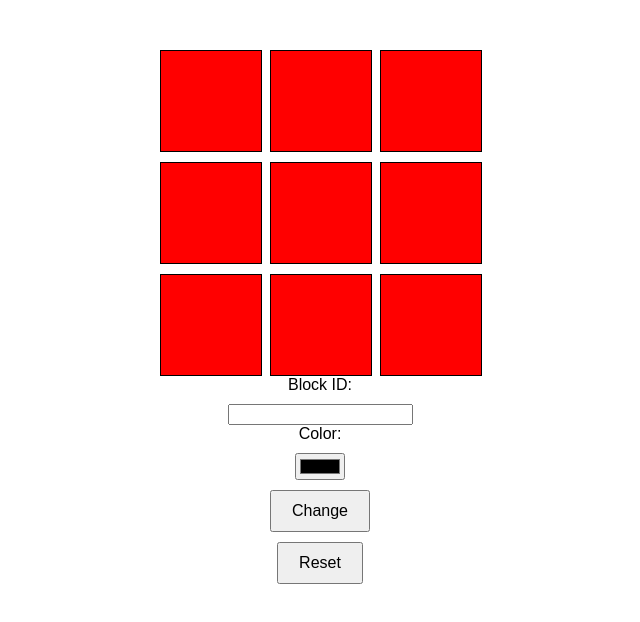
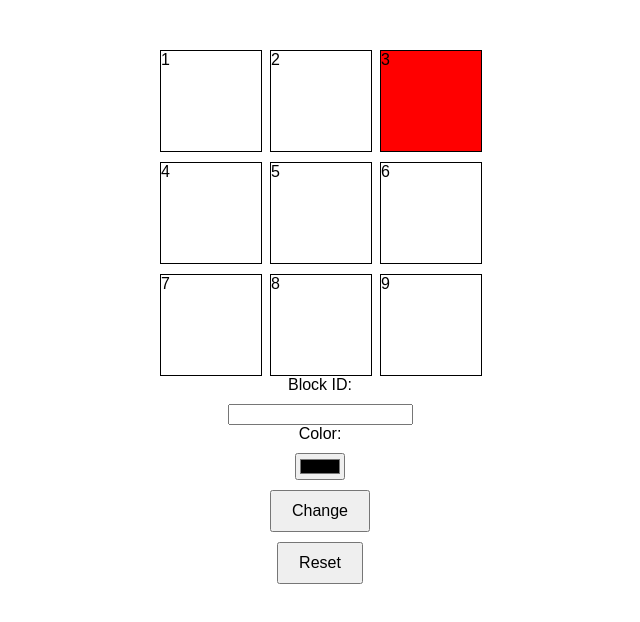
Before and after one commit to acciojob/Replit-Asian-Paints-sanjayrautela, a website: page main.html in a window 1280 px wide. Shown: the whole page, without its empty margins (320-960 px from the left). Drawn offline with Linux system fonts and the light colour scheme.

Commit message:
created a submission

```diff
--- a/main.html
+++ b/main.html
@@ -9,15 +9,15 @@
 <body>
 
     <div class="grid-container">
-        <div class="grid-item" id="1"></div>
-        <div class="grid-item" id="2"></div>
-        <div class="grid-item" id="3"></div>
-        <div class="grid-item" id="4"></div>
-        <div class="grid-item" id="5"></div>
-        <div class="grid-item" id="6"></div>
-        <div class="grid-item" id="7"></div>
-        <div class="grid-item" id="8"></div>
-        <div class="grid-item" id="9"></div>
+        <div class="grid-item" id="1">1</div>
+        <div class="grid-item" id="2">2</div>
+        <div class="grid-item" id="3" style="background-color:rgb(255,0,0)">3</div>
+        <div class="grid-item" id="4">4</div>
+        <div class="grid-item" id="5">5</div>
+        <div class="grid-item" id="6">6</div>
+        <div class="grid-item" id="7">7</div>
+        <div class="grid-item" id="8">8</div>
+        <div class="grid-item" id="9">9</div>
     </div>
 
     <label for="block_id">Block ID:</label>
--- a/styles.css
+++ b/styles.css
@@ -18,7 +18,7 @@ body {
     height: 100px;
     background-color: transparent;
     border: 1px solid #000;
-	background-color:rgb(255, 0, 0);
+
 }
 
 #block_id,
```
